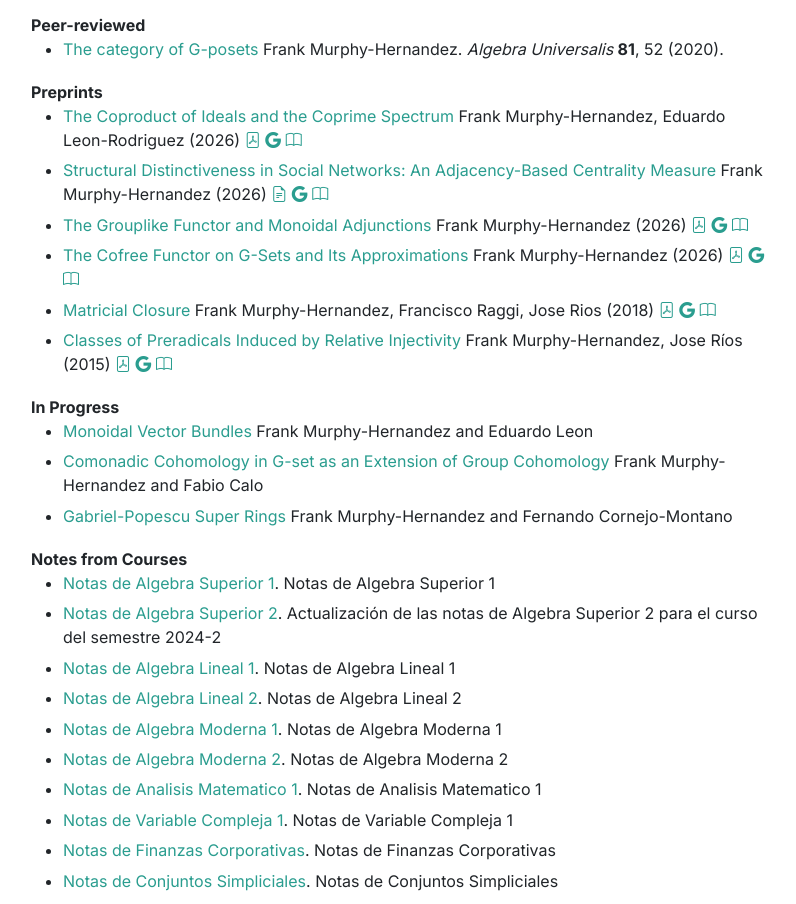
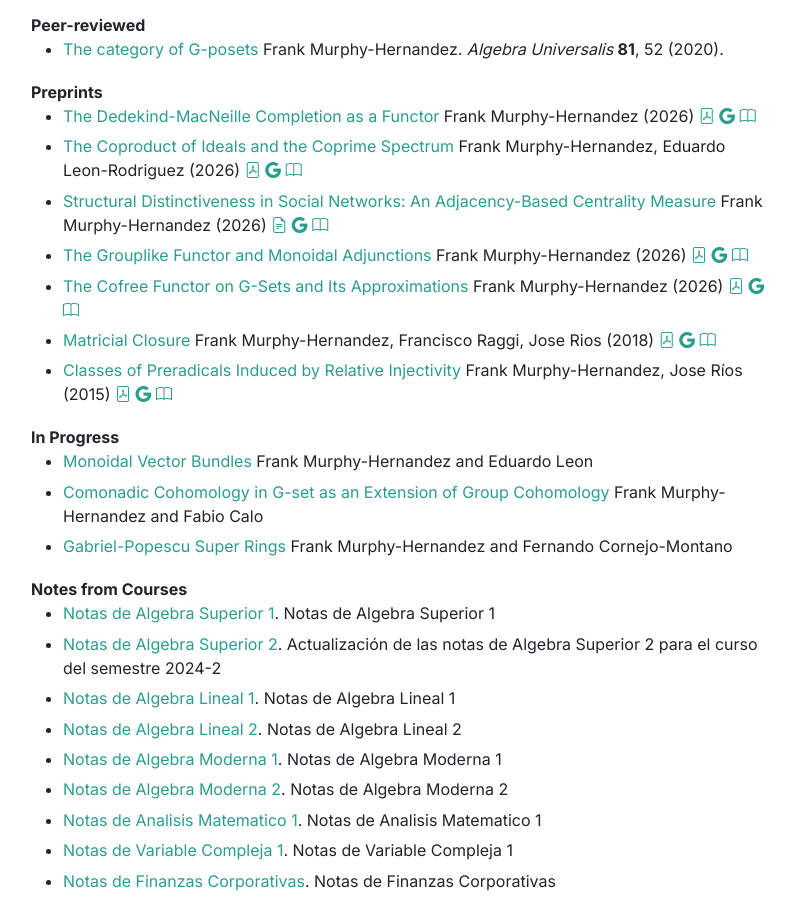
Before and after one commit to fmurphymx/fmurphymx.github.io, a plain HTML site: page index.html in a window 1280 px wide. Shown: the part 1029-1933 px from the top of the page, without its empty margins (51-847 px from the left). Drawn offline with nearby package versions, Linux system fonts and the light colour scheme.

Commit message:
Update index.html

```diff
--- a/index.html
+++ b/index.html
@@ -345,6 +345,13 @@
       <strong id="preprintsLabel">Preprints</strong><br/>
       <ul>
         <li>
+          <a href="https://arxiv.org/abs/2609.23351v2" target="_blank">The Dedekind-MacNeille Completion as a Functor</a>
+          Frank Murphy-Hernandez (2026)
+          <a href="https://https://arxiv.org/abs/2611.19599" target="_blank" title="arXiv"><i class="bi bi-file-pdf"></i></a>
+          <a href="https://scholar.google.com/scholar?q=The+Dedekind-MacNeille+Completion+as+a+Functor" target="_blank" title="Google Scholar"><i class="bi bi-google"></i></a>
+          <a href="https://www.researchgate.net/search/publication?q=The+Coproduct+of+Ideals+and+the+Coprime+Spectrum" target="_blank" title="ResearchGate"><i class="bi bi-book"></i></a>
+        </li>
+        <li>
           <a href="https://arxiv.org/abs/2609.23351v2" target="_blank">The Coproduct of Ideals and the Coprime Spectrum</a>
           Frank Murphy-Hernandez, Eduardo Leon-Rodriguez (2026)
           <a href="https://arxiv.org/abs/2609.23351v2" target="_blank" title="arXiv"><i class="bi bi-file-pdf"></i></a>
```
